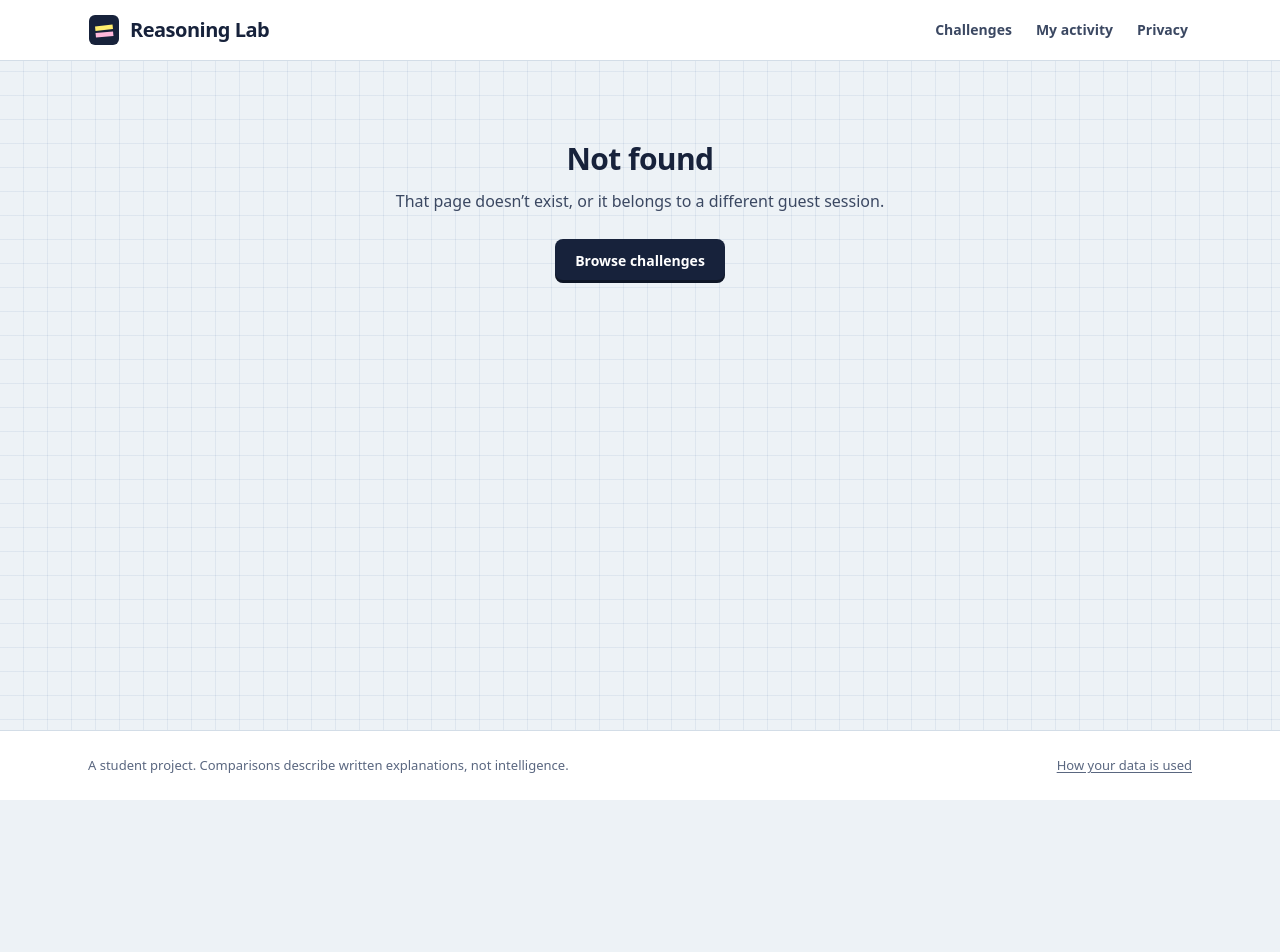
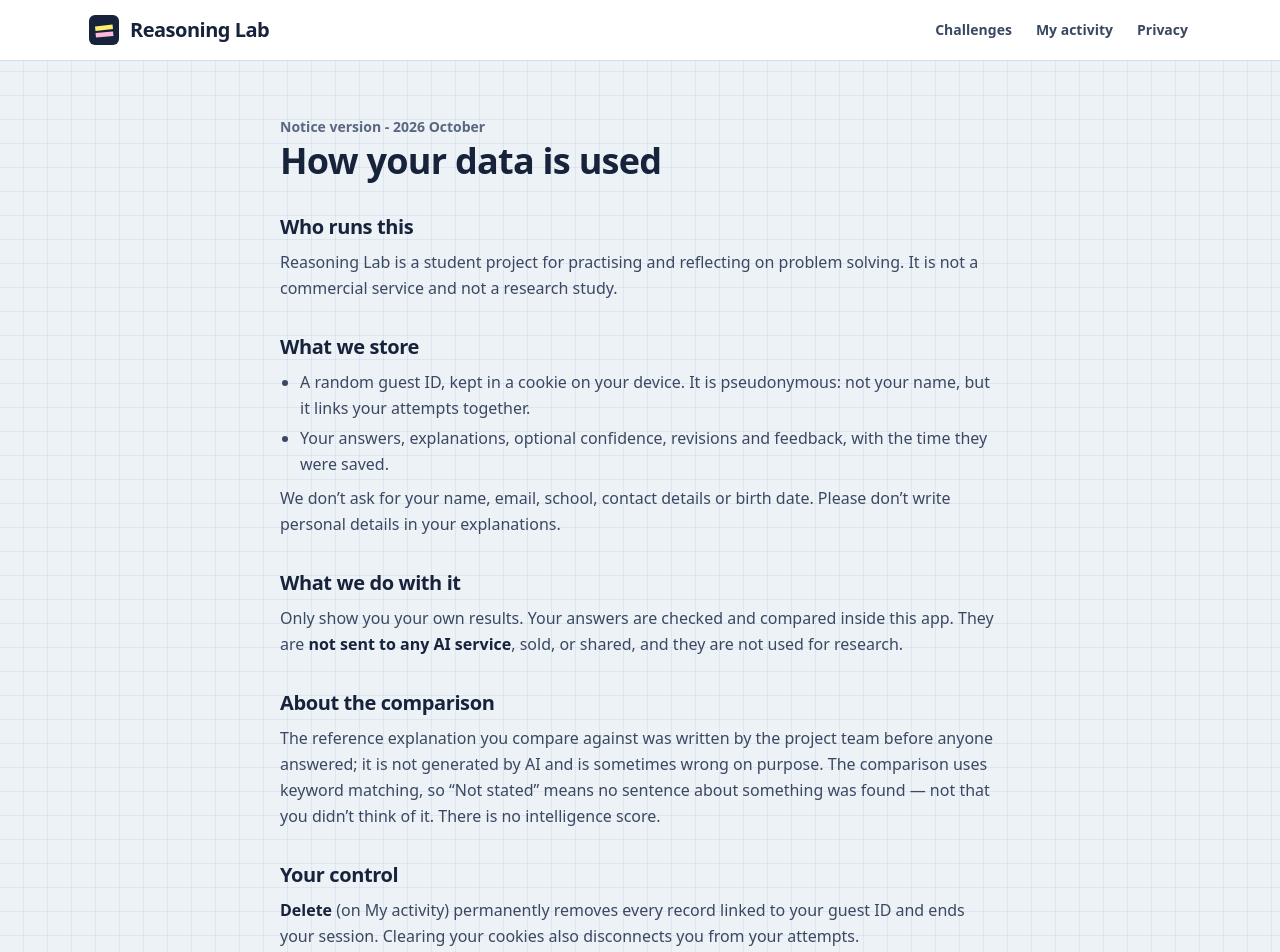
Before and after one commit to ashwinvijayaguru/reasoning-lab-lite, a Next.js app: page /privacy in a window 1280 px wide. Before the commit this address had no page. Shown: the top 952 px of the page. Before the commit the page ends 800 px from the top, so only its background shows below. Built offline with nearby package versions, Linux system fonts and the light colour scheme.

Commit message:
Privacy page that lists how everything works pseduo-anonymously

```diff
--- /dev/null
+++ b/app/privacy/page.tsx
@@ -0,0 +1,49 @@
+import type { Metadata } from "next";
+import { env } from "@/lib/env";
+
+export const metadata: Metadata = { title: "How your data is used" };
+export const dynamic = "force-dynamic";
+
+export default function PrivacyPage() {
+  return (
+    <div className="mx-auto max-w-3xl px-4 py-10 sm:px-6 sm:py-14">
+      <p className="text-sm font-semibold text-ink-muted">Notice version - 2026 October</p>
+      <h1 className="mt-1 text-3xl font-semibold text-ink sm:text-4xl">How your data is used</h1>
+      <div className="mt-8 space-y-8 text-[16px] leading-relaxed text-ink-soft">
+        <section>
+          <h2 className="text-xl font-semibold text-ink">Who runs this</h2>
+          <p className="mt-2">Reasoning Lab is a student project for practising and reflecting on problem solving. It is not a commercial service and not a research study.</p>
+        </section>
+        <section>
+          <h2 className="text-xl font-semibold text-ink">What we store</h2>
+          <ul className="mt-2 list-disc space-y-1 pl-5">
+            <li>A random guest ID, kept in a cookie on your device. It is pseudonymous: not your name, but it links your attempts together.</li>
+            <li>Your answers, explanations, optional confidence, revisions and feedback, with the time they were saved.</li>
+          </ul>
+          <p className="mt-2">We don’t ask for your name, email, school, contact details or birth date. Please don’t write personal details in your explanations.</p>
+        </section>
+        <section>
+          <h2 className="text-xl font-semibold text-ink">What we do with it</h2>
+          <p className="mt-2">
+            Only show you your own results. Your answers are checked and compared inside this app. They are <strong className="text-ink">not sent to any AI service</strong>, sold, or
+            shared, and they are not used for research.
+          </p>
+        </section>
+        <section>
+          <h2 className="text-xl font-semibold text-ink">About the comparison</h2>
+          <p className="mt-2">
+            The reference explanation you compare against was written by the project team before anyone answered; it is not generated by AI and is sometimes wrong on purpose. The
+            comparison uses keyword matching, so “Not stated” means no sentence about something was found — not that you didn’t think of it. There is no intelligence score.
+          </p>
+        </section>
+        <section>
+          <h2 className="text-xl font-semibold text-ink">Your control</h2>
+          <p className="mt-2">
+            <strong className="text-ink">Delete</strong> (on My activity) permanently removes every record linked to your guest ID and ends your session. Clearing your cookies also
+            disconnects you from your attempts.
+          </p>
+        </section>
+      </div>
+    </div>
+  );
+}
```
